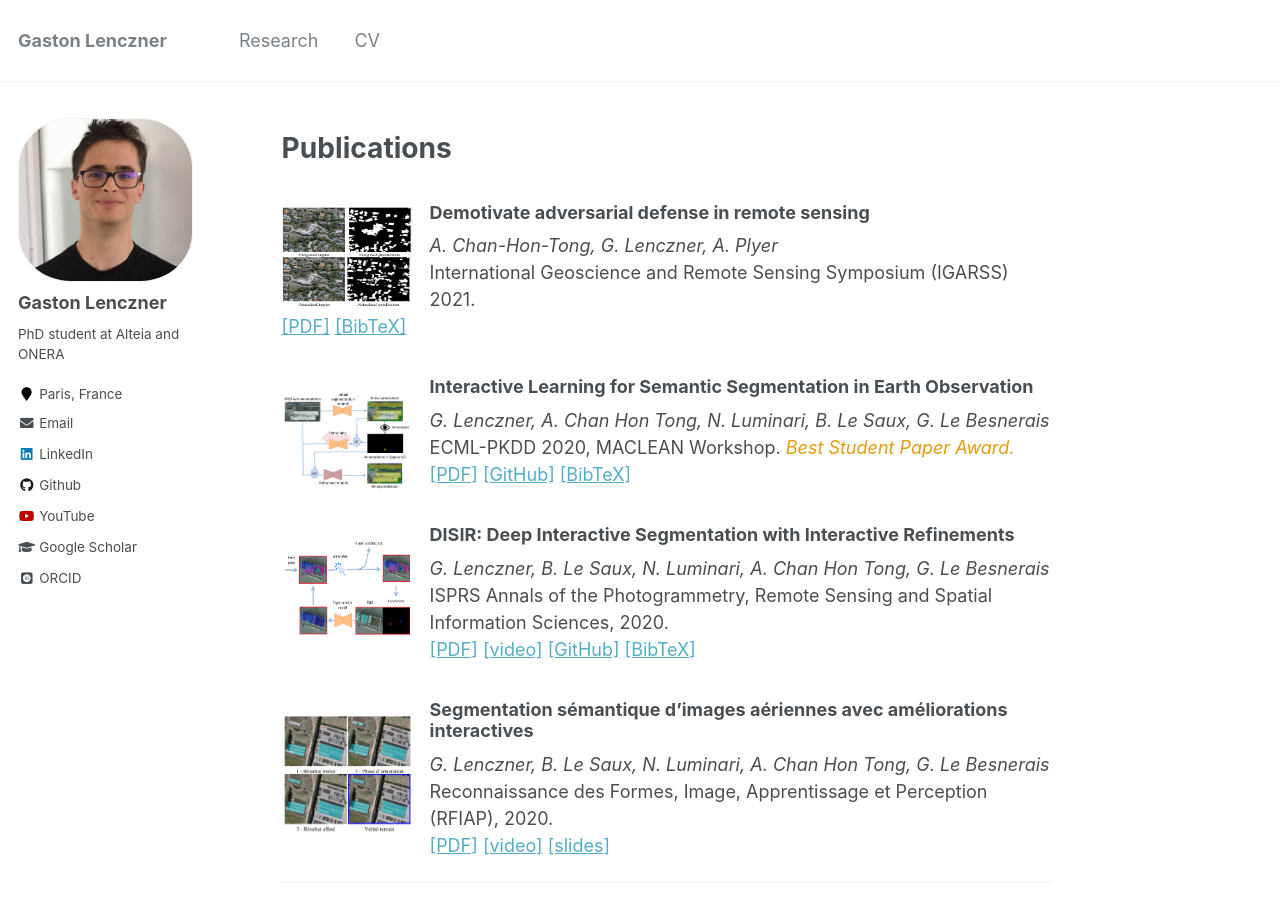
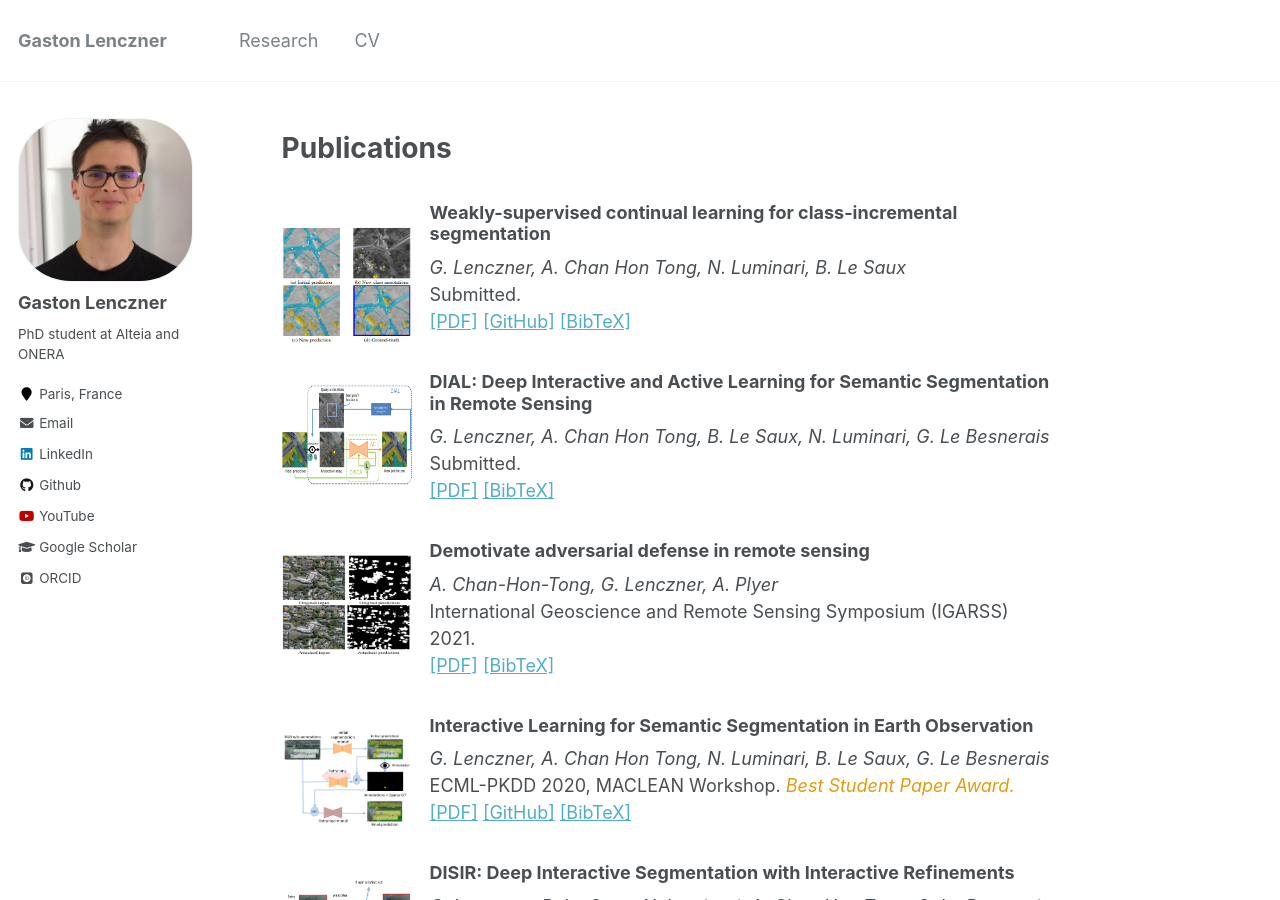
Before and after one commit to gaslen/gaslen.github.io, a Jekyll site: the page built from _pages/research.md, in a window 1280 px wide and 900 px high. Built offline with Jekyll 4.4.1, drawn with Linux system fonts in a browser that asks for light colours; some web fonts are replaced.

Commit message:
icss, dial and ENSTA/IOGS 2022

```diff
--- a/_pages/research.md
+++ b/_pages/research.md
@@ -29,7 +29,56 @@ author_profile: true
 
 # Publications
 
-![disca](/images/igarss21.png){: style="float: left; margin-right: 1em;height: 100px; margin-top: 1.5em;width: 130px"}
+![icss](/images/icss.png){: style="float: left; margin-right: 1em;height: 120px; margin-top: 2.5em;width: 130px"}
+### Weakly-supervised continual learning for class-incremental segmentation
+*G. Lenczner, A. Chan Hon Tong, N. Luminari, B. Le Saux*
+Submitted.
+<!-- <normal> -->
+<!-- <p style="text-align: right;"> -->
+<br />
+    <a href="https://arxiv.org/abs/2201.01029" style="color:page.header.overlay_color">[PDF]</a>
+    <a href="https://github.com/alteia-ai/ICSS" style="color:page.header.overlay_color">[GitHub]</a>
+    <a style="color:page.header.overlay_color; cursor: pointer; cursor: hand;" onclick="toggleVisibility('bibtex_icss');">[BibTeX]</a>
+<!-- </p> -->
+<!-- </normal> -->
+<div id="bibtex_icss" style="display:none;">
+<small>
+<a class="btn"  onclick="copyToClip('bib_icss');">copy to clipboard</a>
+<div class="highlighter-rouge"><pre id="bib_icss" class="highlight">
+@article{lenczner2022weakly,
+author = {Lenczner, G. and Chan-Hon-Tong, A. and Luminari, N. and Le Saux, B.},
+title = {Weakly-supervised continual learning for class-incremental segmentation},
+journal={arXiv preprint arXiv:2201.01029},
+year = {2022},
+}
+</pre></div></small>
+</div>
+
+
+![dial](/images/dial.png){: style="float: left; margin-right: 1em;height: 100px; margin-top: 1.5em;width: 130px"}
+### DIAL: Deep Interactive and Active Learning for Semantic Segmentation in Remote Sensing
+*G. Lenczner, A. Chan Hon Tong, B. Le Saux, N. Luminari, G. Le Besnerais*
+Submitted.
+<br />
+    <a href="https://arxiv.org/abs/2201.01047" style="color:page.header.overlay_color">[PDF]</a>
+    <!-- <a href="https://github.com/delair-ai/DISCA" style="color:page.header.overlay_color">[GitHub]</a> -->
+    <a style="color:page.header.overlay_color; cursor: pointer; cursor: hand;" onclick="toggleVisibility('bibtex_dial');">[BibTeX]</a>
+<!-- </p> -->
+<!-- </normal> -->
+<div id="bibtex_dial" style="display:none;">
+<small>
+<a class="btn"  onclick="copyToClip('bib_dial');">copy to clipboard</a>
+<div class="highlighter-rouge"><pre id="bib_dial" class="highlight">
+@article{lenczner2022dial,
+author = {Lenczner, Gaston and Chan-Hon-Tong, Adrien and Le Saux, Bertrand and Luminari, Nicola and  Le Besnerais, Guy},
+title = {DIAL: Deep Interactive and Active Learning for Semantic Segmentation in Remote Sensing},
+journal = {arXiv preprint arXiv:2201.01047},
+year = {2022},
+}
+</pre></div></small>
+</div>
+
+![adv](/images/igarss21.png){: style="float: left; margin-right: 1em;height: 100px; margin-top: 1.5em;width: 130px"}
 ### Demotivate adversarial defense in remote sensing
 *A. Chan-Hon-Tong, G. Lenczner, A. Plyer*
 International Geoscience and Remote Sensing Symposium (IGARSS) 2021.
```
Also changed, not shown: _pages/cv.md (+2 -2 lines), images/dial.png (added), images/icss.png (added).
